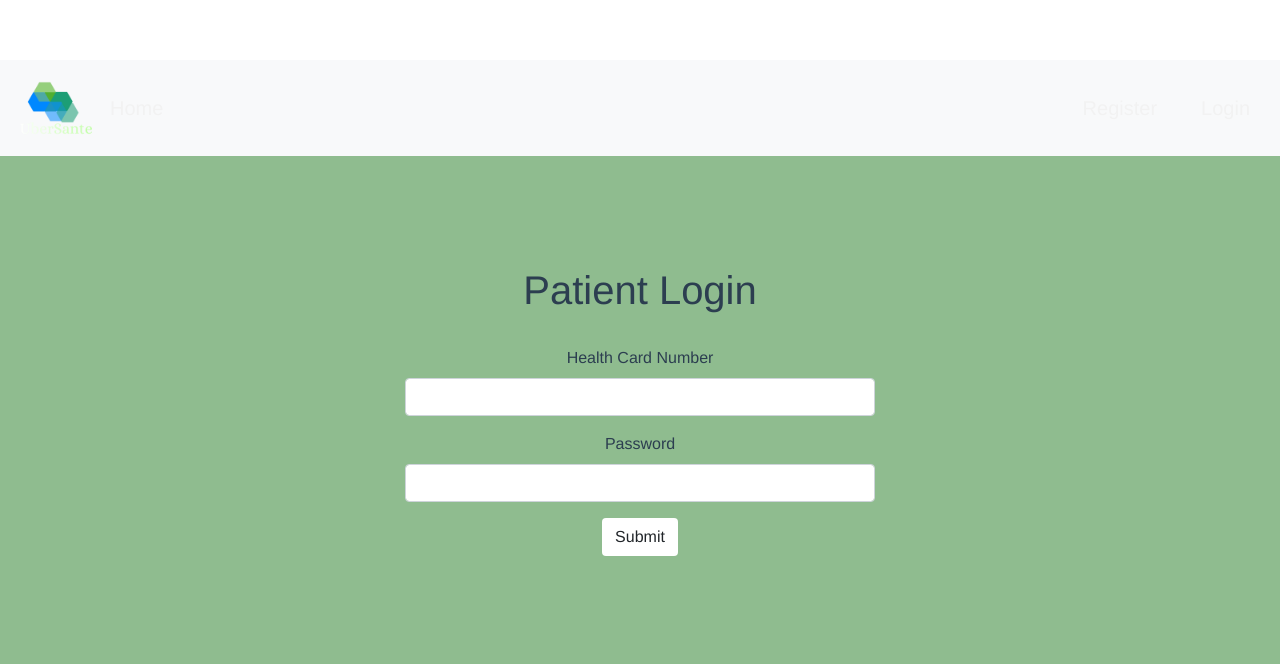
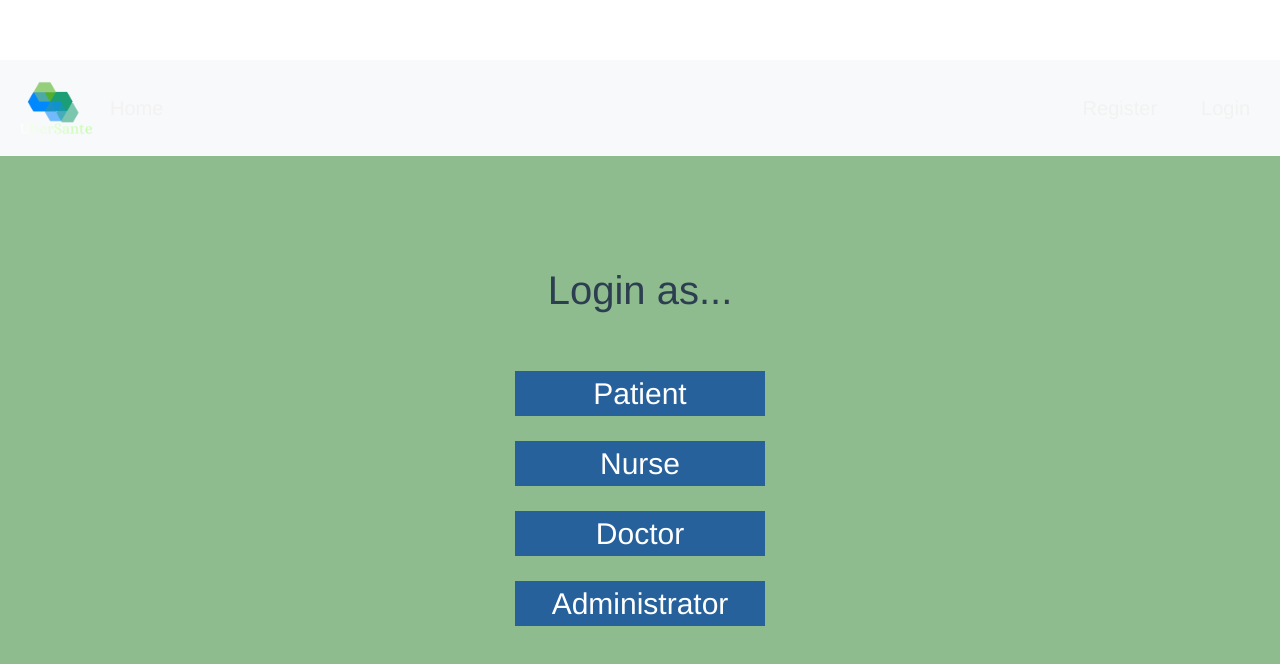
Before and after one commit to aa-software2112/SOEN_344, a Vue app in the folder client/: page /login in a window 1280 px wide. Shown: the top 664 px of the page. Built offline with nearby package versions, Linux system fonts and the light colour scheme.

Commit message:
[#51] Added login buttons for each user type

```diff
--- a/client/src/assets/css/main.css
+++ b/client/src/assets/css/main.css
@@ -47,3 +47,17 @@ html, body {
 .error-message {
     color: red;
 }
+
+.login-button {
+    background-color: #26619C;
+    color: white;
+    font-size: 30px;
+    width: 250px;
+    margin-top: 25px;
+
+}
+
+a:hover {
+    text-decoration: none;
+    color: white;
+}
--- a/client/src/components/Login.vue
+++ b/client/src/components/Login.vue
@@ -2,27 +2,22 @@
 <template>
 <div id="app-container">
     <div id="main-content-area" class="main-color content-fluid">
-        <h1> Patient Login </h1>
+        <h1>Login as...</h1>
+        </br>
+        <div class="container reg-container" id="login-select">
 
-        <h3 class="error-message">{{message}}</h3>
-        </br>
-        <div class="container reg-container" id="patient-reg">
-
-            <form @submit="submitForm" class="reg-form" action="" >
-
-                <div class="form-group">
-                    <label for="health_card_nb">Health Card Number</label>
-                    <input type="text" class="form-control" v-model="health_card_nb" id="health_card_nb">
-                </div>
-                <div class="form-group">
-                    <label for="password">Password</label>
-                    <input minlength="6" type="password" class="form-control" v-model="password" id="password">
-                </div>
-
-                <button value="submit" type="submit" class="btn btn-default submit">Submit</button>
-
-            </form>
-
+            <div class="row justify-content-center">
+                <a href="" class="login-button" v-on:click="gotoPatientLogin">Patient</a>
+            </div>
+            <div class="row justify-content-center">
+                <a href="" class="login-button" v-on:click="gotoNurseLogin">Nurse</a>
+            </div>
+            <div class="row justify-content-center">
+                <a href="" class="login-button" v-on:click="gotoDoctorLogin">Doctor</a>
+            </div>
+            <div class="row justify-content-center">
+                <a href="" class="login-button" v-on:click="gotoAdminLogin">Administrator</a>
+            </div>
         </div>
     </div>
 
@@ -34,38 +29,26 @@ import axios from 'axios';
 
 export default {
   name: 'Login',
-
-  data () {
-  return {
-    health_card_nb : '',
-    password : '',
-    message: ''
-    }
-  },
-
-
   methods: {
 
-    submitForm(e)
+    gotoPatientLogin()
     {
-        e.preventDefault();
-        const p = 'http://127.0.0.1:5000/login';
+        this.$router.push({path:'/patientLogin'})
+    },
 
-        axios.post(p,
-        {
-            health_card_nb : this.health_card_nb,
-            password : this.password
-        })
-        .then(response => {
-        this.$router.go({path:"/"});
-        //this.message = response.data.message + response.headers["set-cookie"];
-        console.log(response);
-        })
-        .catch(error => {
-        console.log(error)
-        this.message = error.response.data.error.message;
-        })
+    gotoNurseLogin()
+    {
+        this.$router.push({path:'/nurseLogin'})
+    },
 
+    gotoDoctorLogin()
+    {
+        this.$router.push({path:'/doctorLogin'})
+    },
+
+    gotoAdminLogin()
+    {
+        this.$router.push({path:'/adminLogin'})
     }
   }
 }
--- a/client/src/router/index.js
+++ b/client/src/router/index.js
@@ -8,6 +8,10 @@ import Schedule from '@/components/Schedule'
 import CreateAvailability from '@/components/CreateAvailability'
 import RegisterDoctor from '@/components/RegisterDoctor';
 import Login from '@/components/Login';
+import PatientLogin from '@/components/PatientLogin';
+import NurseLogin from '@/components/NurseLogin';
+import DoctorLogin from '@/components/DoctorLogin';
+import AdminLogin from '@/components/AdminLogin';
 import axios from 'axios';
 import * as Cookies from 'js-cookie';
 axios.defaults.withCredentials = true;
@@ -57,6 +61,26 @@ export default new Router({
       path: '/login',
       name: 'Login',
       component: Login
+    },
+    {
+      path: '/patientLogin',
+      name: 'PatientLogin',
+      component: PatientLogin
+    },
+    {
+      path: '/nurseLogin',
+      name: 'NurseLogin',
+      component: NurseLogin
+    },
+    {
+      path: '/doctorLogin',
+      name: 'DoctorLogin',
+      component: DoctorLogin
+    },
+    {
+      path: '/adminLogin',
+      name: 'AdminLogin',
+      component: AdminLogin
     }
   ]
 });
```
